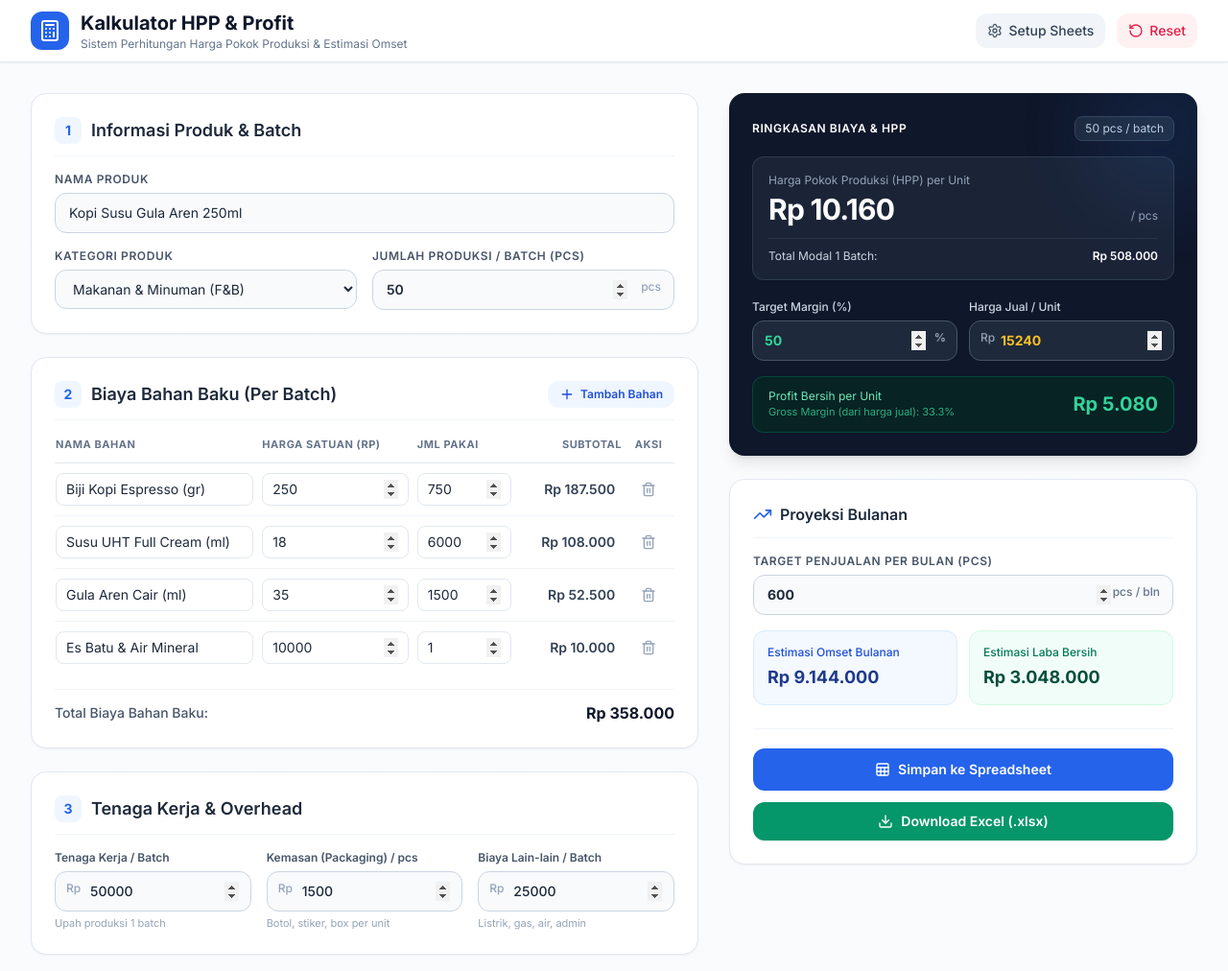
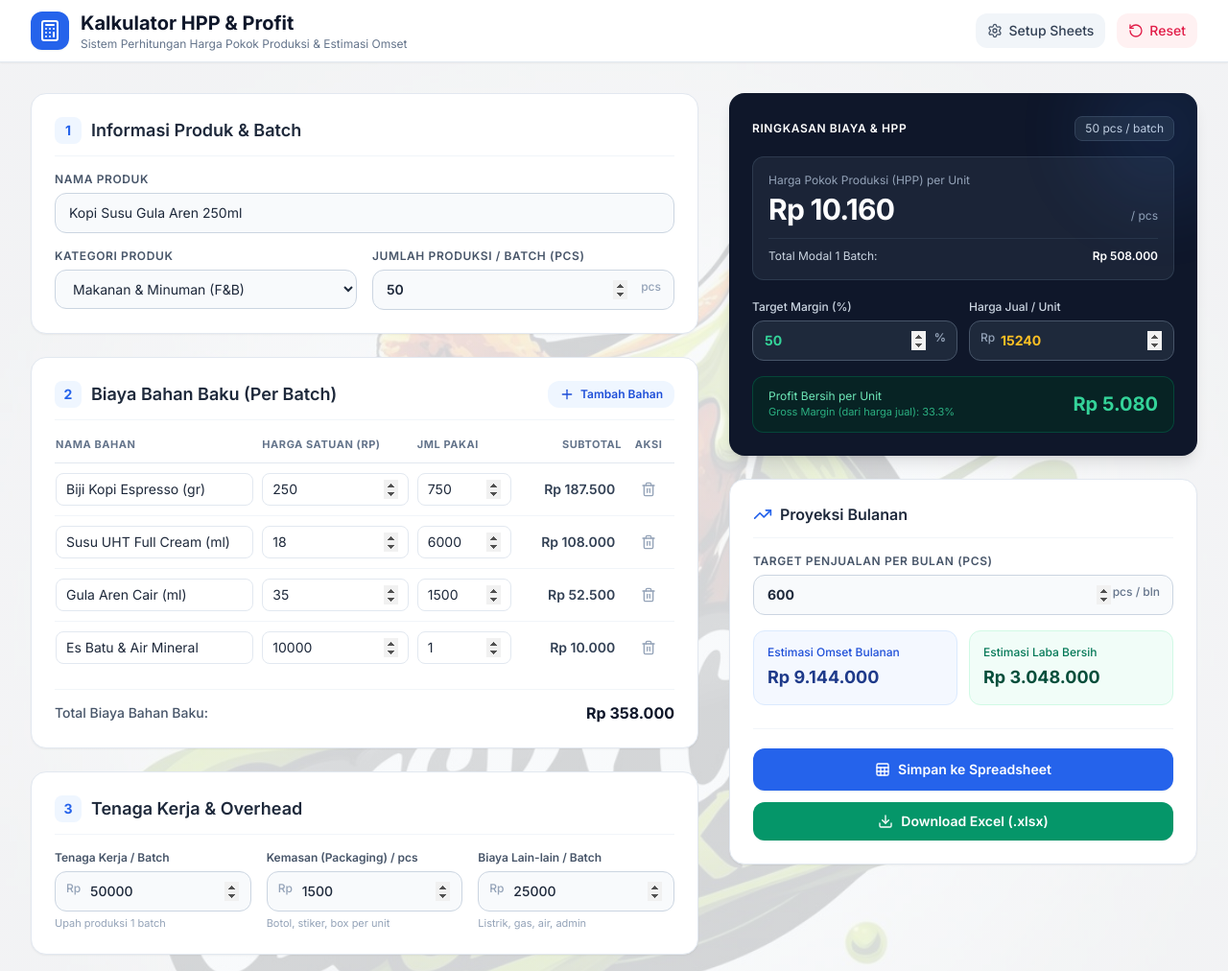
Before and after one commit to zain72-jos/kakulator-hpp-dan-omset, a plain HTML site: page index.html in a window 1280 px wide. Shown: the top 1012 px of the page at 96% size. Drawn offline with nearby package versions, Linux system fonts and the light colour scheme.

Commit message:
Change background image in index.html
Updated background image in body style from 'nama-gambar-anda.jpg' to 'capjo.png'.

```diff
--- a/index.html
+++ b/index.html
@@ -45,7 +45,7 @@
         }
     </style>
 </head>
-<body class="text-slate-800 font-sans antialiased min-h-screen flex flex-col" style="background: linear-gradient(rgba(248, 250, 252, 0.85), rgba(248, 250, 252, 0.85)), url('nama-gambar-anda.jpg') center/cover fixed;">
+<body class="text-slate-800 font-sans antialiased min-h-screen flex flex-col" style="background: linear-gradient(rgba(248, 250, 252, 0.85), rgba(248, 250, 252, 0.85)), url('capjo.png') center/cover fixed;">
 
     <!-- Navbar / Header -->
     <header class="bg-white border-b border-slate-200 sticky top-0 z-30 shadow-sm">
```
